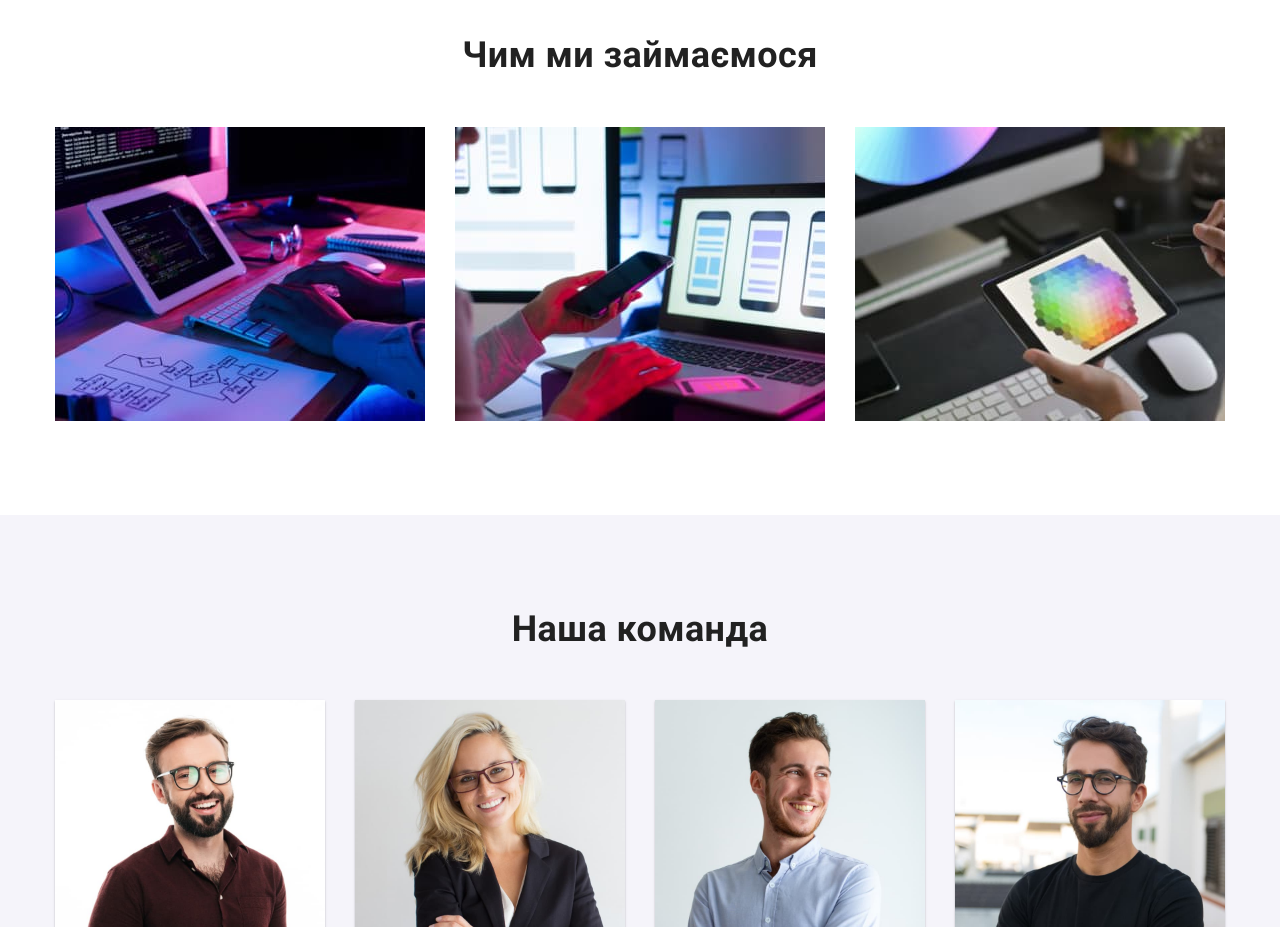
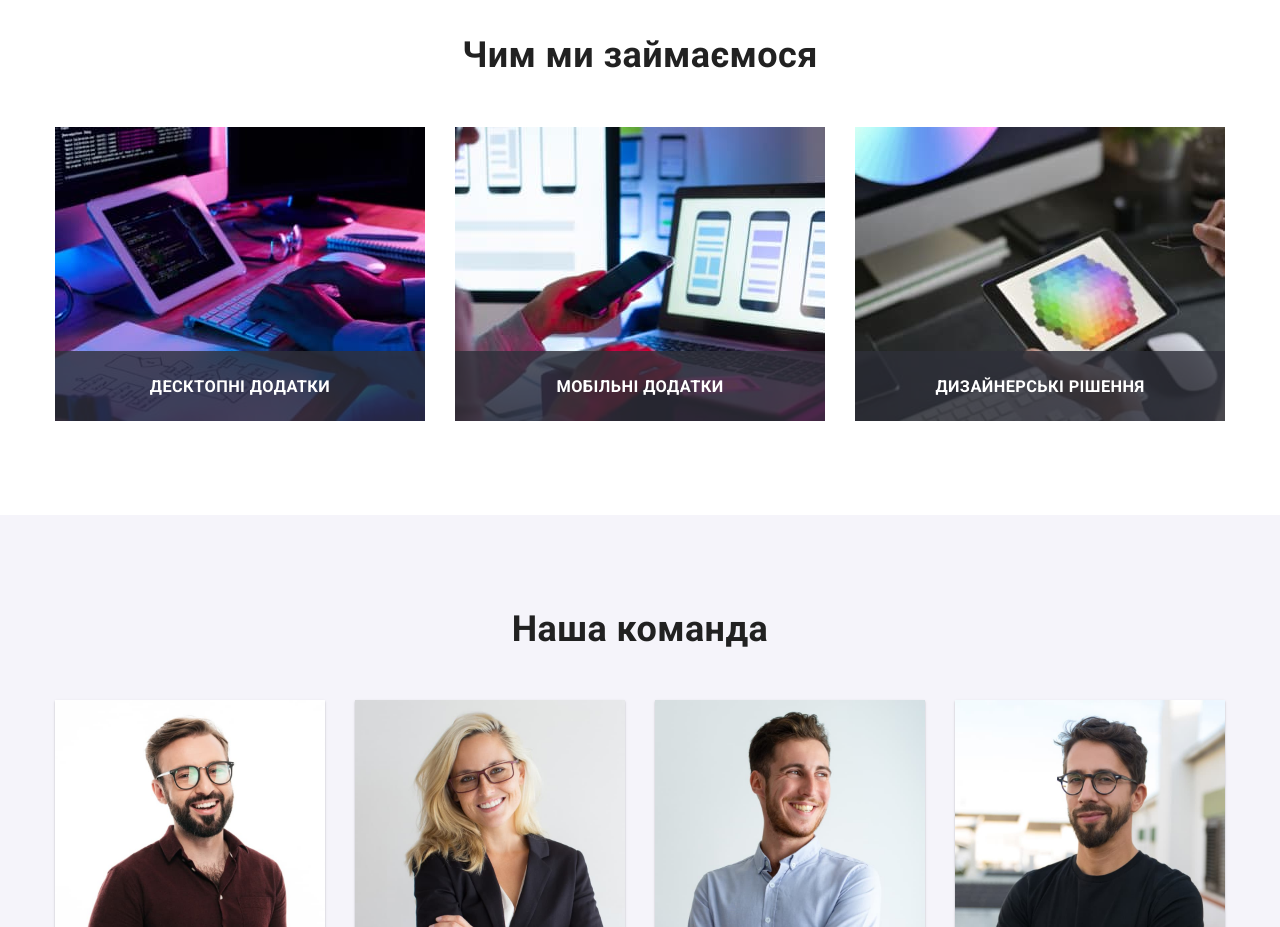
Before and after one commit to LizakKhona/WebStudio, a plain HTML site: page index.html in a window 1280 px wide. Shown: the part 1180-2107 px from the top of the page. Drawn offline with nearby package versions, Linux system fonts and the light colour scheme.

Commit message:
Додані надписи на фото

```diff
--- a/css/styles.css
+++ b/css/styles.css
@@ -11,6 +11,7 @@
     --bgHeroSection: #2F303A;
     --bgFooter: #2F303A;
     --bgTeamAndButtons: #F5F4FA;
+    --bgTitleColor: #2f303acd;
     --headerBorder: #ECECEC;
     --cardsBorder: #EEEEEE;
     --primaryIconsColor: #757575;
@@ -252,6 +253,20 @@ img {
     display: flex;
     column-gap: 30px;
 }
+.services-item {
+    position: relative;
+}
+.services-title {
+    position: absolute;
+    bottom: 0;
+    width: 100%;
+    height: 70px;
+    padding: 27px;
+    background-color: var(--bgTitleColor);
+    text-transform: uppercase;
+    text-align: center;
+    color: var(--fourthTextColor);
+}
 .team {
     background-color: var(--bgTeamAndButtons);
 }
--- a/index.html
+++ b/index.html
@@ -108,12 +108,15 @@
             <ul class="services">
             <li class="services-item">
                 <img class="services-img" src="./images/offers/keyboard.jpg" alt="man types on keyboard" width="370" height="294">
+                <h3 class="services-title">Десктопні додатки</h3>
             </li>
             <li class="services-item">
                 <img class="services-img" src="./images/offers/phoneinhand.jpg" alt="man keeps the phone" width="370" height="294">
+                <h3 class="services-title">Мобільні додатки</h3>
             </li>
             <li class="services-item">
                 <img class="services-img" src="./images/offers/tablet.jpg" alt="man keeps the tablet and works" width="370" height="294">
+                <h3 class="services-title">Дизайнерські рішення</h3>
             </li>
             </ul>
             </div>
```
